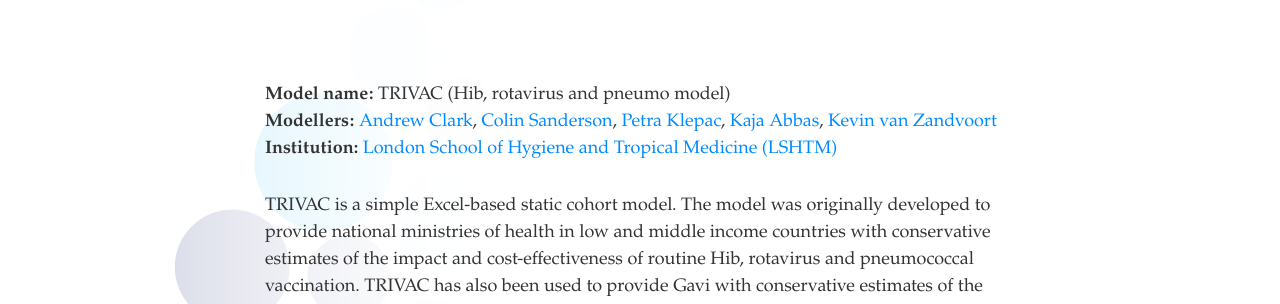
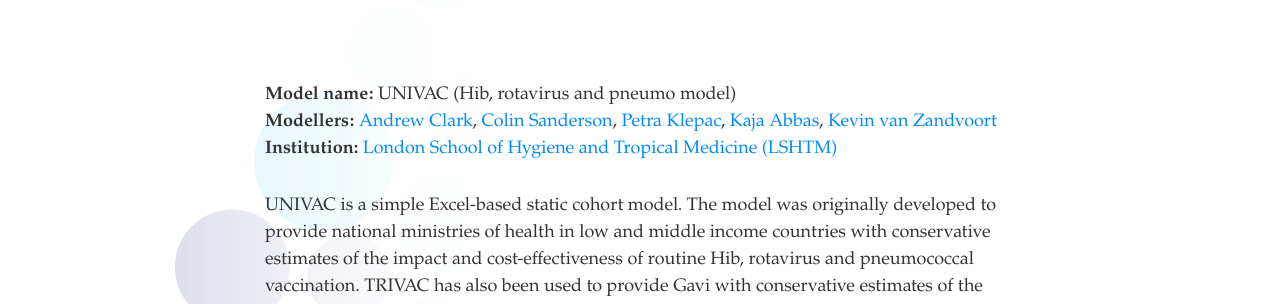
Before and after one commit to vimchub/vaccineimpact, a Jekyll site: the page built from models/hib.md, in a window 1280 px wide and 900 px high. Shown: the part 352-656 px from the top of the window. Built offline with Jekyll 4.4.1, drawn with Linux system fonts in a browser that asks for light colours; nearby versions of some CDN libraries; some of the changed text lies outside the part shown.

Commit message:
Updated UNIVAC

```diff
--- a/models/hib.md
+++ b/models/hib.md
@@ -2,11 +2,11 @@
 title: Hib, rotavirus, and pneumococcal models
 ---
 
-**Model name:** TRIVAC (Hib, rotavirus and pneumo model)
+**Model name:** UNIVAC (Hib, rotavirus and pneumo model)
 **Modellers:**  [Andrew Clark](http://www.lshtm.ac.uk/aboutus/people/clark.andrew), [Colin Sanderson](http://www.lshtm.ac.uk/aboutus/people/sanderson.colin), [Petra Klepac](https://www.lshtm.ac.uk/aboutus/people/klepac.petra), [Kaja Abbas](https://www.lshtm.ac.uk/aboutus/people/abbas.kaja), [Kevin van Zandvoort](https://www.lshtm.ac.uk/aboutus/people/van-zandvoort.kevin)
 **Institution:** [London School of Hygiene and Tropical Medicine (LSHTM)](http://www.lshtm.ac.uk/)
 
-TRIVAC is a simple Excel-based static cohort model.  The model was originally developed to provide national ministries of health in low and middle income countries with conservative estimates of the impact and cost-effectiveness of routine Hib, rotavirus and pneumococcal vaccination.  TRIVAC has also been used to provide Gavi with conservative estimates of the number of cases, deaths and Disability-Adjusted Life Years (DALYs) prevented by these vaccines over the period 2001-2030 in countries involved in WHO’s Global Vaccine Action Plan (GVAP).
+UNIVAC is a simple Excel-based static cohort model.  The model was originally developed to provide national ministries of health in low and middle income countries with conservative estimates of the impact and cost-effectiveness of routine Hib, rotavirus and pneumococcal vaccination.  TRIVAC has also been used to provide Gavi with conservative estimates of the number of cases, deaths and Disability-Adjusted Life Years (DALYs) prevented by these vaccines over the period 2001-2030 in countries involved in WHO’s Global Vaccine Action Plan (GVAP).
 
 The model tracks 30 stacked/successive cohorts from birth until death.  Demographics are taken from the United Nations Population Division.  Estimates of disease incidence and mortality are based on CHERG/MCEE estimates (Child Health Epidemiology Reference Group / Maternal Child Epidemiology Estimation).  Disease age distributions are based on the literature and surveillance.  Estimates of dose-specific coverage and vaccine timeliness are based on [WUENIC](http://www.who.int/immunization/monitoring_surveillance/data/en/), [DHS](http://dhsprogram.com/) and [MICS](http://mics.unicef.org/) data. Dose-specific vaccine efficacy and duration of protection assumptions are based on Cochrane/SAGE reports.
 
```
